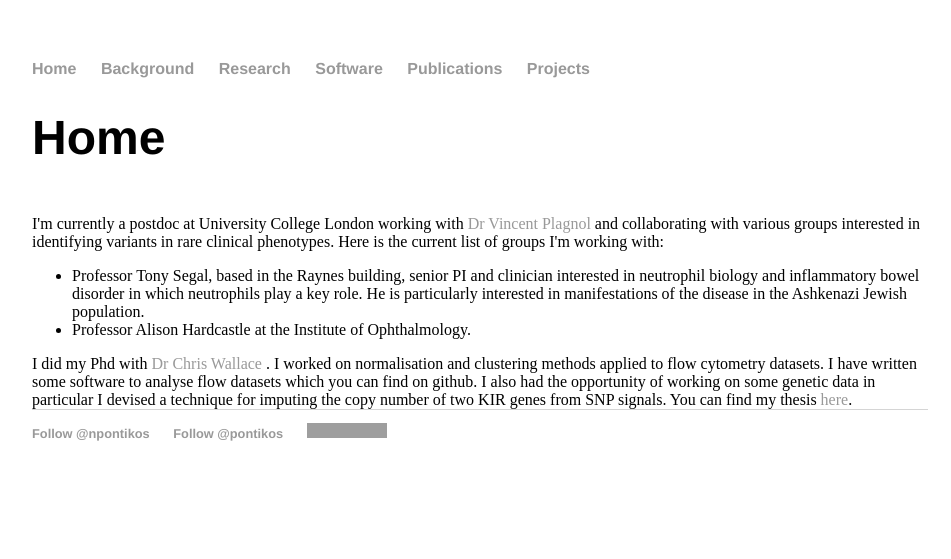
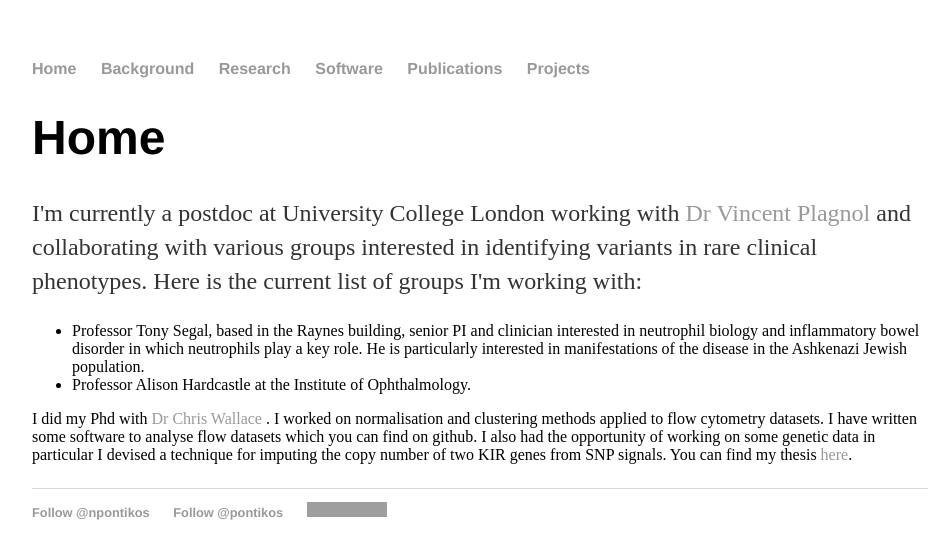
Before and after one commit to pontikos/pontikos.github.io, a Jekyll site: the page built from index.html, in a window 1280 px wide. Shown: the top 559 px of the page, without its empty margins (160-1111 px from the left). Built offline with Jekyll 4.4.1, drawn with Linux system fonts in a browser that asks for light colours; comment, search, counter and statistics services are not loaded; grey boxes are pictures that could not be loaded.

Commit message:
Update index.html

```diff
--- a/index.html
+++ b/index.html
@@ -2,11 +2,11 @@
 layout: default
 title: Nikolas Pontikos, Postdoc, UCL
 ---
-<div class="blurb">
+
+<!-- <div class="blurb"> -->
 <h1>Home</h1>
 
-<br>
-
+<p>
 I'm currently a postdoc at University College London working with <a href='http://plagnol-lab.blogspot.co.uk/'>Dr Vincent Plagnol</a> and collaborating with various groups interested in identifying variants in rare clinical phenotypes.
 Here is the current list of groups I'm working with:
 <ul>
@@ -23,5 +23,7 @@ I worked on normalisation and clustering methods applied to flow cytometry datas
 I have written some software to analyse flow datasets which you can find on github.
 I also had the opportunity of working on some genetic data in particular I devised a technique for imputing the copy number of two KIR genes from SNP signals.
 You can find my thesis <a href="https://figshare.com/articles/Nikolas_Pontikos_PhD_Thesis_2015/1598198">here</a>.
+</p>
 
-</div><!-- /.blurb -->
+<!-- </div> -->
+<!-- /.blurb -->
```
